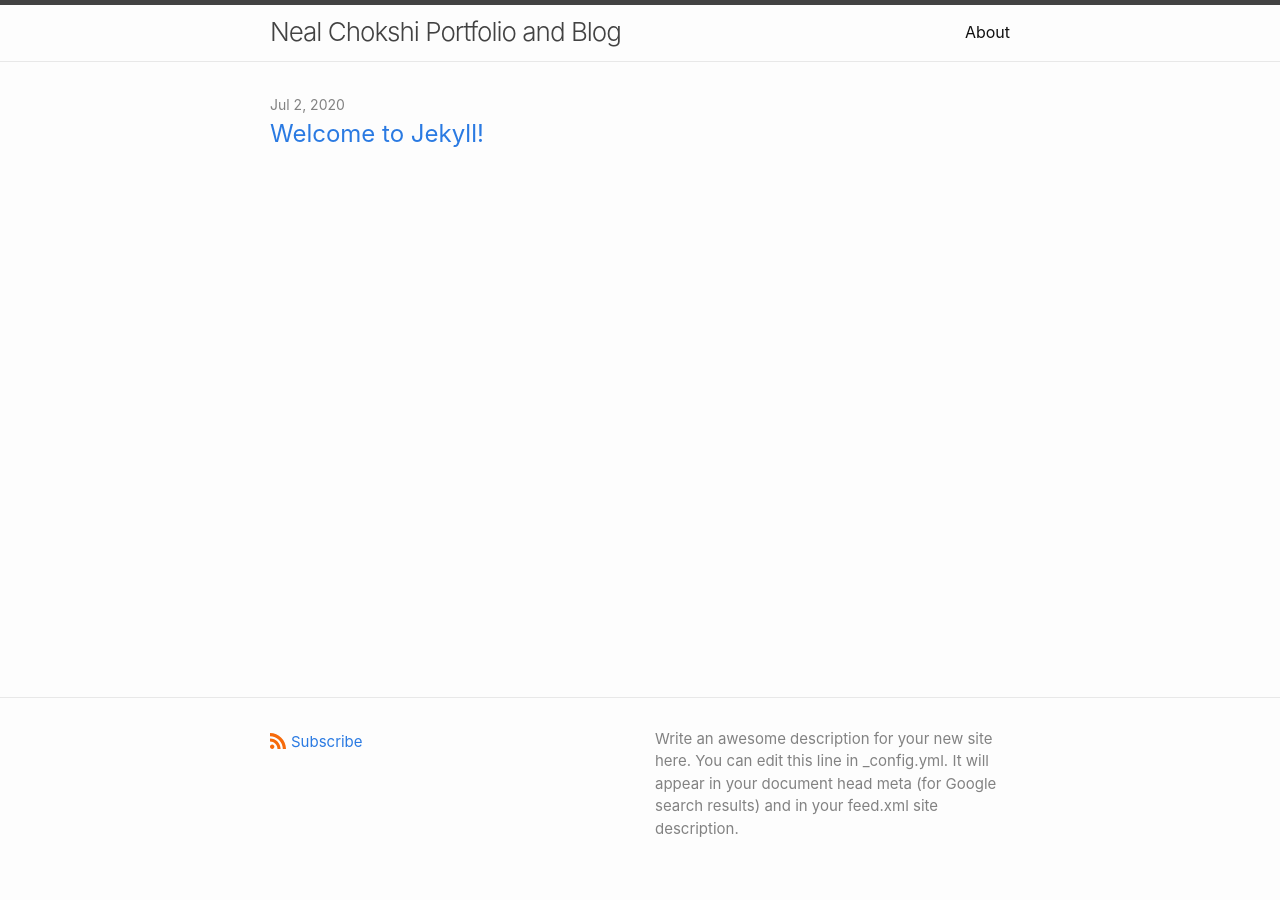
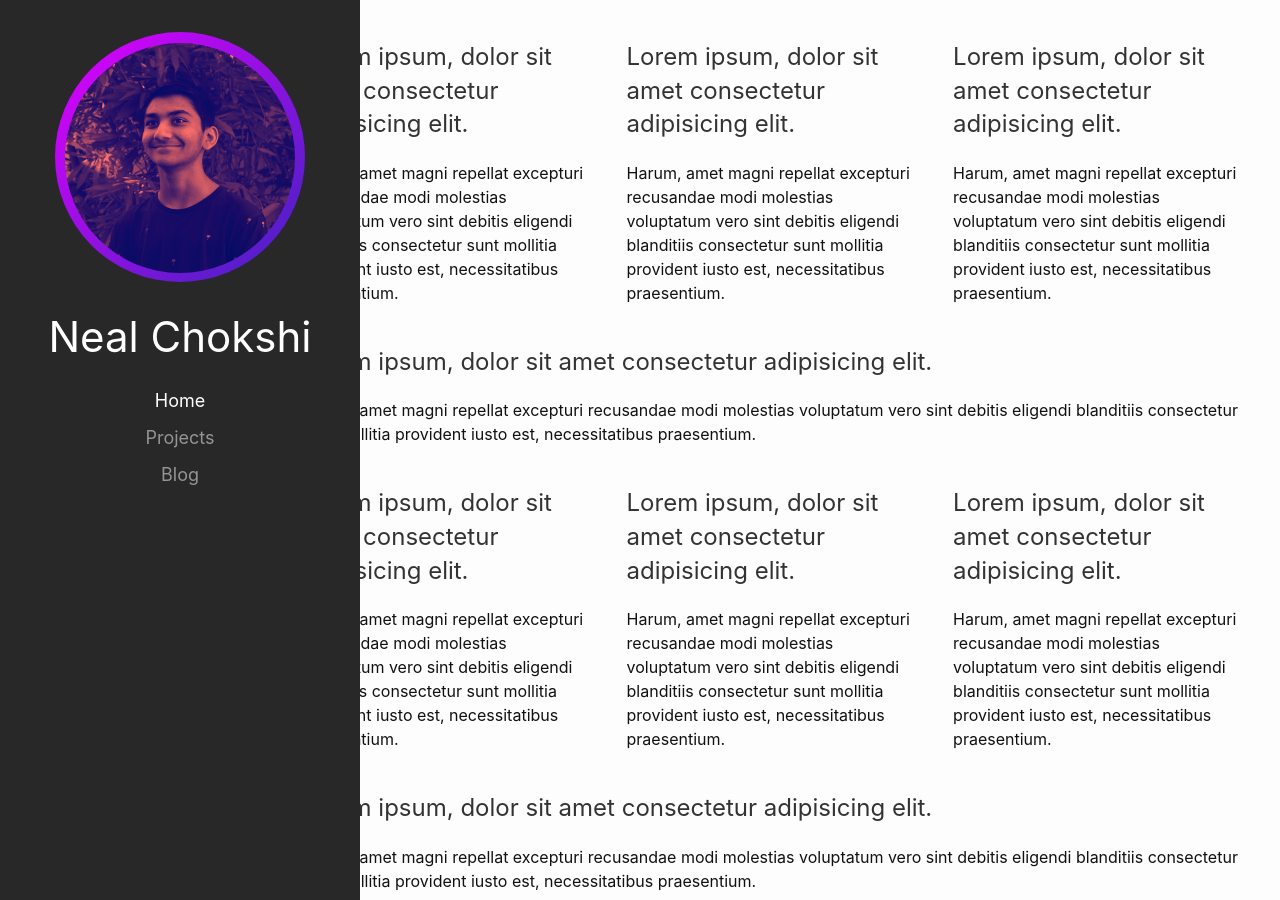
Before and after one commit to nealpointerexception/nealpointerexception.github.io, a Jekyll site: the page built from index.markdown, in a window 1280 px wide. Built offline with Jekyll 4.4.1, drawn with Linux system fonts in a browser that asks for light colours; nearby versions of some CDN libraries.

Commit message:
added sidebar

```diff
--- a/_includes/header.html
+++ b/_includes/header.html
@@ -1,31 +1,88 @@
-<header class="site-header">
 
-  <div class="wrapper">
-    {%- assign default_paths = site.pages | map: "path" -%}
-    {%- assign page_paths = site.header_pages | default: default_paths -%}
-    {%- assign titles_size = site.pages | map: 'title' | join: '' | size -%}
-    <a class="site-title" rel="author" href="{{ "/" | relative_url }}">{{ site.title | escape }}</a>
+<!-- UIkit CSS -->
 
-    {%- if titles_size > 0 -%}
-      <nav class="site-nav">
-        <input type="checkbox" id="nav-trigger" class="nav-trigger" />
-        <label for="nav-trigger">
-          <span class="menu-icon">
-            <svg viewBox="0 0 18 15" width="18px" height="15px">
-              <path d="M18,1.484c0,0.82-0.665,1.484-1.484,1.484H1.484C0.665,2.969,0,2.304,0,1.484l0,0C0,0.665,0.665,0,1.484,0 h15.032C17.335,0,18,0.665,18,1.484L18,1.484z M18,7.516C18,8.335,17.335,9,16.516,9H1.484C0.665,9,0,8.335,0,7.516l0,0 c0-0.82,0.665-1.484,1.484-1.484h15.032C17.335,6.031,18,6.696,18,7.516L18,7.516z M18,13.516C18,14.335,17.335,15,16.516,15H1.484 C0.665,15,0,14.335,0,13.516l0,0c0-0.82,0.665-1.483,1.484-1.483h15.032C17.335,12.031,18,12.695,18,13.516L18,13.516z"/>
-            </svg>
-          </span>
-        </label>
 
-        <div class="trigger">
-          {%- for path in page_paths -%}
-            {%- assign my_page = site.pages | where: "path", path | first -%}
-            {%- if my_page.title -%}
-            <a class="page-link" href="{{ my_page.url | relative_url }}">{{ my_page.title | escape }}</a>
-            {%- endif -%}
-          {%- endfor -%}
+<link rel="stylesheet" href="/css/extra.css">
+<link rel="stylesheet" href="https://cdn.jsdelivr.net/npm/uikit@3.5.4/dist/css/uikit.min.css" />
+
+<!-- UIkit JS -->
+<script src="https://cdn.jsdelivr.net/npm/uikit@3.5.4/dist/js/uikit.min.js"></script>
+<script src="https://cdn.jsdelivr.net/npm/uikit@3.5.4/dist/js/uikit-icons.min.js"></script>
+<script src="https://code.jquery.com/jquery-3.5.1.slim.min.js" integrity="sha384-DfXdz2htPH0lsSSs5nCTpuj/zy4C+OGpamoFVy38MVBnE+IbbVYUew+OrCXaRkfj" crossorigin="anonymous"></script>
+<script src="/js/granim.min.js"></script>
+
+
+<!--  <div class="wrapper">-->
+<!--    {%- assign default_paths = site.pages | map: "path" -%}-->
+<!--    {%- assign page_paths = site.header_pages | default: default_paths -%}-->
+<!--    {%- assign titles_size = site.pages | map: 'title' | join: '' | size -%}-->
+<!--    <a class="site-title" rel="author" href="{{ "/" | relative_url }}">{{ site.title | escape }}</a>-->
+
+<!--    {%- if titles_size > 0 -%}-->
+<!--      <nav class="site-nav">-->
+<!--        <input type="checkbox" id="nav-trigger" class="nav-trigger" />-->
+<!--        <label for="nav-trigger">-->
+<!--          <span class="menu-icon">-->
+<!--            <svg viewBox="0 0 18 15" width="18px" height="15px">-->
+<!--              <path d="M18,1.484c0,0.82-0.665,1.484-1.484,1.484H1.484C0.665,2.969,0,2.304,0,1.484l0,0C0,0.665,0.665,0,1.484,0 h15.032C17.335,0,18,0.665,18,1.484L18,1.484z M18,7.516C18,8.335,17.335,9,16.516,9H1.484C0.665,9,0,8.335,0,7.516l0,0 c0-0.82,0.665-1.484,1.484-1.484h15.032C17.335,6.031,18,6.696,18,7.516L18,7.516z M18,13.516C18,14.335,17.335,15,16.516,15H1.484 C0.665,15,0,14.335,0,13.516l0,0c0-0.82,0.665-1.483,1.484-1.483h15.032C17.335,12.031,18,12.695,18,13.516L18,13.516z"/>-->
+<!--            </svg>-->
+<!--          </span>-->
+<!--        </label>-->
+
+<!--        <div class="trigger">-->
+<!--          {%- for path in page_paths -%}-->
+<!--            {%- assign my_page = site.pages | where: "path", path | first -%}-->
+<!--            {%- if my_page.title -%}-->
+<!--            <a class="page-link" href="{{ my_page.url | relative_url }}">{{ my_page.title | escape }}</a>-->
+<!--            {%- endif -%}-->
+<!--          {%- endfor -%}-->
+<!--        </div>-->
+<!--      </nav>-->
+<!--    {%- endif -%}-->
+<!--  </div>-->
+<!--<button class="uk-button uk-button-default uk-margin-small-right" type="button" uk-toggle="target: #offcanvas-usage">Open</button>-->
+
+<!-- This is a button toggling the off-canvas -->
+<div class="bar-wrap">
+
+    <div class="parent">
+        <canvas id="canvas-basic"></canvas>
+        <div class="child">
+            <img src="../imgs/neal.png" id="profile-pic"/>
         </div>
-      </nav>
-    {%- endif -%}
-  </div>
-</header>
+    </div>
+
+
+    <!-- Create a Granim instance -->
+    <script>
+        var granimInstance = new Granim({
+            element: '#canvas-basic',
+            name: 'granim',
+            opacity: [1, 1],
+            states : {
+                "default-state": {
+                    gradients: [
+                        ['#b800ff', '#ff0900'],
+                        ['#e500ff','#2e24d4'],
+                    ]
+                }
+            }
+        });
+    </script>
+
+    <ul class="uk-nav-default uk-nav-parent-icon" uk-nav>
+        <li>
+            <h1 class="list-item">Neal Chokshi</h1>
+        </li>
+        <li class="uk-active list-item menu-text">
+            <a href="#">Home</a>
+        </li>
+        <li class="list-item menu-text">
+            <a href="#">Projects</a>
+        </li>
+        <li class="list-item menu-text">
+            <a href="#">Blog</a>
+        </li>
+
+    </ul>
+</div>
--- a/_layouts/default.html
+++ b/_layouts/default.html
@@ -1,19 +1,29 @@
 <!DOCTYPE html>
+<!-- UIkit CSS -->
+<link rel="stylesheet" href="../css/extra.css">
+<link rel="stylesheet" href="https://cdn.jsdelivr.net/npm/uikit@3.5.4/dist/css/uikit.min.css" />
+
+<!-- UIkit JS -->
+<script src="https://cdn.jsdelivr.net/npm/uikit@3.5.4/dist/js/uikit.min.js"></script>
+<script src="https://cdn.jsdelivr.net/npm/uikit@3.5.4/dist/js/uikit-icons.min.js"></script>
+<script src="https://code.jquery.com/jquery-3.5.1.slim.min.js" integrity="sha384-DfXdz2htPH0lsSSs5nCTpuj/zy4C+OGpamoFVy38MVBnE+IbbVYUew+OrCXaRkfj" crossorigin="anonymous"></script>
+
+
 <html lang="{{ page.lang | default: site.lang | default: "en" }}">
 
   {%- include head.html -%}
 
   <body>
+  <aside id="left-col" class="uk-light">
+    {%- include header.html -%}
+  </aside>
 
-    {%- include header.html -%}
+  <div id="right-col">
 
-    <main class="page-content" aria-label="Content">
-      <div class="wrapper">
-        {{ content }}
-      </div>
-    </main>
+      {{ content }}
+  </div>
 
-    {%- include footer.html -%}
+<!--    {%- include footer.html -%} -->
 
   </body>
 
--- a/_layouts/home.html
+++ b/_layouts/home.html
@@ -2,60 +2,40 @@
 layout: default
 ---
 
-<div class="home">
-  {%- if page.title -%}
-    <h1 class="page-heading">{{ page.title }}</h1>
-  {%- endif -%}
+<div class="uk-container uk-margin-medium-top">
+    <div class="uk-grid uk-child-width-1-3" uk-grid>
+        <div>
+            <h3>Lorem ipsum, dolor sit amet consectetur adipisicing elit. </h3>
+            <p>Harum, amet magni repellat excepturi recusandae modi molestias voluptatum vero sint debitis eligendi blanditiis consectetur sunt mollitia provident iusto est, necessitatibus praesentium.</p>
+        </div>
+        <div>
+            <h3>Lorem ipsum, dolor sit amet consectetur adipisicing elit. </h3>
+            <p>Harum, amet magni repellat excepturi recusandae modi molestias voluptatum vero sint debitis eligendi blanditiis consectetur sunt mollitia provident iusto est, necessitatibus praesentium.</p>
+        </div>
+        <div>
+            <h3>Lorem ipsum, dolor sit amet consectetur adipisicing elit. </h3>
+            <p>Harum, amet magni repellat excepturi recusandae modi molestias voluptatum vero sint debitis eligendi blanditiis consectetur sunt mollitia provident iusto est, necessitatibus praesentium.</p>
+        </div>
+        <div class="uk-width-1-1">
+            <h3>Lorem ipsum, dolor sit amet consectetur adipisicing elit. </h3>
+            <p>Harum, amet magni repellat excepturi recusandae modi molestias voluptatum vero sint debitis eligendi blanditiis consectetur sunt mollitia provident iusto est, necessitatibus praesentium.</p>
+        </div>
+        <div>
+            <h3>Lorem ipsum, dolor sit amet consectetur adipisicing elit. </h3>
+            <p>Harum, amet magni repellat excepturi recusandae modi molestias voluptatum vero sint debitis eligendi blanditiis consectetur sunt mollitia provident iusto est, necessitatibus praesentium.</p>
+        </div>
+        <div>
+            <h3>Lorem ipsum, dolor sit amet consectetur adipisicing elit. </h3>
+            <p>Harum, amet magni repellat excepturi recusandae modi molestias voluptatum vero sint debitis eligendi blanditiis consectetur sunt mollitia provident iusto est, necessitatibus praesentium.</p>
+        </div>
+        <div>
+            <h3>Lorem ipsum, dolor sit amet consectetur adipisicing elit. </h3>
+            <p>Harum, amet magni repellat excepturi recusandae modi molestias voluptatum vero sint debitis eligendi blanditiis consectetur sunt mollitia provident iusto est, necessitatibus praesentium.</p>
+        </div>
+        <div class="uk-width-1-1">
+            <h3>Lorem ipsum, dolor sit amet consectetur adipisicing elit. </h3>
+            <p>Harum, amet magni repellat excepturi recusandae modi molestias voluptatum vero sint debitis eligendi blanditiis consectetur sunt mollitia provident iusto est, necessitatibus praesentium.</p>
+        </div>
 
-  {{ content }}
-
-
-  {% if site.paginate %}
-    {% assign posts = paginator.posts %}
-  {% else %}
-    {% assign posts = site.posts %}
-  {% endif %}
-
-
-  {%- if posts.size > 0 -%}
-    {%- if page.list_title -%}
-      <h2 class="post-list-heading">{{ page.list_title }}</h2>
-    {%- endif -%}
-    <ul class="post-list">
-      {%- assign date_format = site.minima.date_format | default: "%b %-d, %Y" -%}
-      {%- for post in posts -%}
-      <li>
-        <span class="post-meta">{{ post.date | date: date_format }}</span>
-        <h3>
-          <a class="post-link" href="{{ post.url | relative_url }}">
-            {{ post.title | escape }}
-          </a>
-        </h3>
-        {%- if site.show_excerpts -%}
-          {{ post.excerpt }}
-        {%- endif -%}
-      </li>
-      {%- endfor -%}
-    </ul>
-
-    {% if site.paginate %}
-      <div class="pager">
-        <ul class="pagination">
-        {%- if paginator.previous_page %}
-          <li><a href="{{ paginator.previous_page_path | relative_url }}" class="previous-page">{{ paginator.previous_page }}</a></li>
-        {%- else %}
-          <li><div class="pager-edge">•</div></li>
-        {%- endif %}
-          <li><div class="current-page">{{ paginator.page }}</div></li>
-        {%- if paginator.next_page %}
-          <li><a href="{{ paginator.next_page_path | relative_url }}" class="next-page">{{ paginator.next_page }}</a></li>
-        {%- else %}
-          <li><div class="pager-edge">•</div></li>
-        {%- endif %}
-        </ul>
-      </div>
-    {%- endif %}
-
-  {%- endif -%}
-
+    </div>
 </div>
--- /dev/null
+++ b/css/extra.css
@@ -0,0 +1,68 @@
+#left-col {
+    position: fixed;
+    left: 0;
+    top:0;
+    bottom:0;
+    overflow-x: hidden;
+    overflow-y: auto;
+    background-color: #282828;
+    width: 360px;
+    z-index:1;
+    /*border-top-right-radius: 50px;*/
+    /*border-bottom-right-radius: 50px;*/
+
+}
+.bar-wrap {
+    overflow-x: auto;
+    padding: 2rem;
+}
+#right-col {
+    margin-left: 260px;
+}
+#canvas-basic {
+    position: relative;
+    width: 250px;
+    height: 250px;
+    display: block;
+    margin-left: auto;
+    margin-right: auto;
+    margin-bottom: 10%;
+    border-radius: 100%;
+}
+#profile-pic {
+    width: 230px;
+    height: 230px;
+    display: flex;
+    margin: auto;
+    border-radius: 100%;
+
+
+}
+.child {
+    position: absolute;
+    top:4%;
+}
+
+.parent {
+    position: relative;
+    display: -webkit-box;  /* OLD - iOS 6-, Safari 3.1-6, BB7 */
+    display: -ms-flexbox;  /* TWEENER - IE 10 */
+    display: -webkit-flex; /* NEW - Safari 6.1+. iOS 7.1+, BB10 */
+    display: flex;         /* NEW, Spec - Firefox, Chrome, Opera */
+
+    justify-content: center;
+    align-items: center;
+}
+.list-item{
+    display: -webkit-box;  /* OLD - iOS 6-, Safari 3.1-6, BB7 */
+    display: -ms-flexbox;  /* TWEENER - IE 10 */
+    display: -webkit-flex; /* NEW - Safari 6.1+. iOS 7.1+, BB10 */
+    display: flex;         /* NEW, Spec - Firefox, Chrome, Opera */
+
+    justify-content: center;
+    align-items: center;
+
+}
+.menu-text{
+    font-size:18px;
+}
```
Also changed, not shown: _layouts/home-backup.html (added, +61 -0 lines), imgs/neal.png (added), js/granim.min.js (added).
